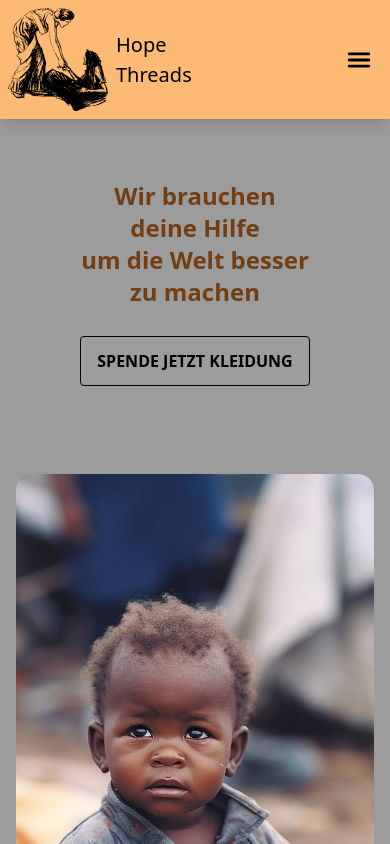
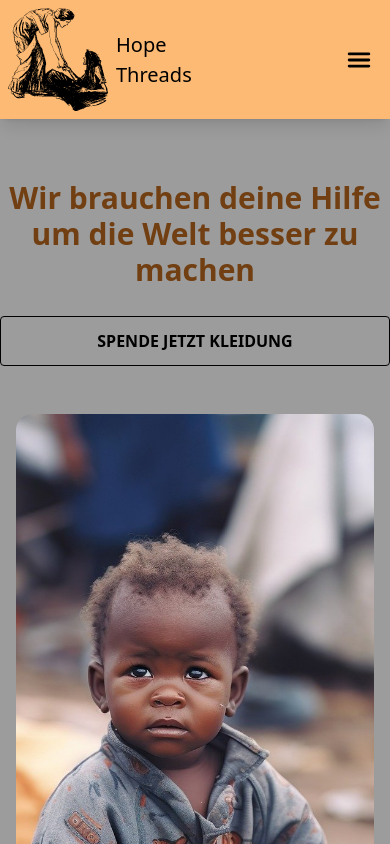
Before and after one commit to Daividyx/IPWA01-01-Hope-Threads, a React (Vite) app: page /IPWA01-01-Hope-Threads/Start in a window 390 px wide. Shown: the top 844 px of the page. Built offline with nearby package versions, Linux system fonts and the light colour scheme.

Commit message:
Anpassungen an der Start Komponente

```diff
--- a/src/components/Start.jsx
+++ b/src/components/Start.jsx
@@ -8,10 +8,10 @@ const Start = () => {
   window.scrollTo({ top: 0, behavior: "smooth" })
 
   return (
-    <div className='mt-[100px]'>
+    <div className='mt-[100px] flex flex-col'>
       {/* Abschnitt mit dem Seiteninhalt */}
-      <div className='max-w-[1200px] p-[80px] mx-auto text-center'>
-        <h1 className='font-semibold text-2xl md:text-4xl lg:text-5xl text-yellow-900'>
+      <div className='max-w-[1200px] mt-[80px] mb-[40px] lg:mb-[80px] mx-auto text-center'>
+        <h1 className='font-semibold text-3xl md:text-4xl lg:text-5xl text-yellow-900'>
           Wir brauchen deine Hilfe <br /> um die Welt besser zu machen
         </h1>
         {/* Link zur Spendenseite */}
```
